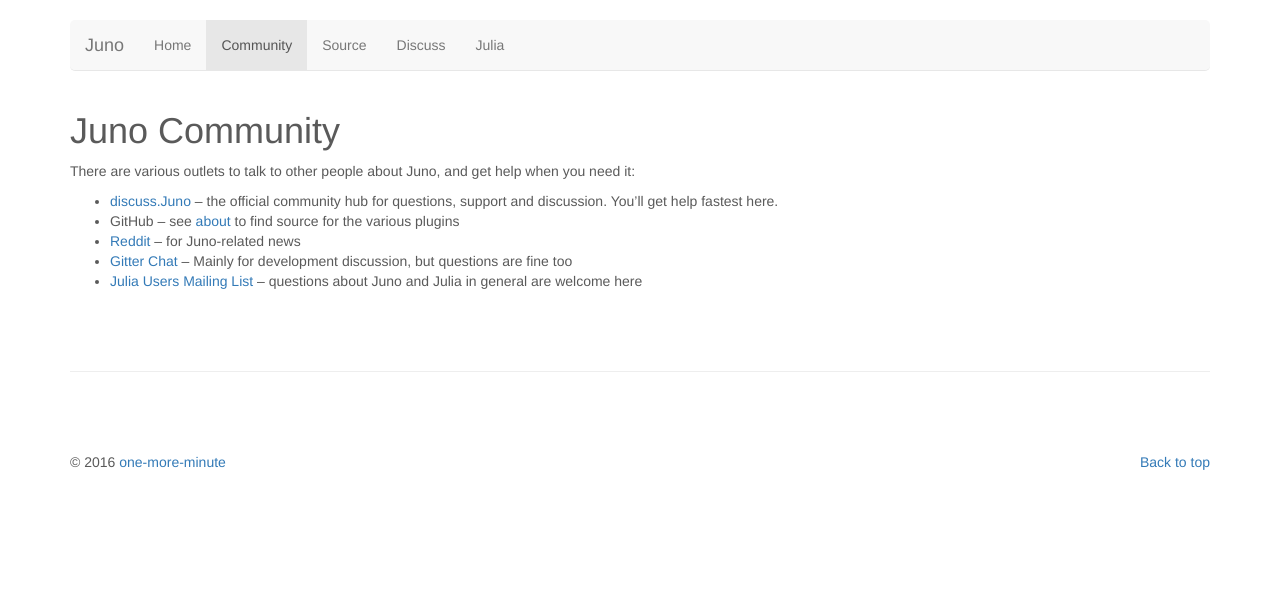
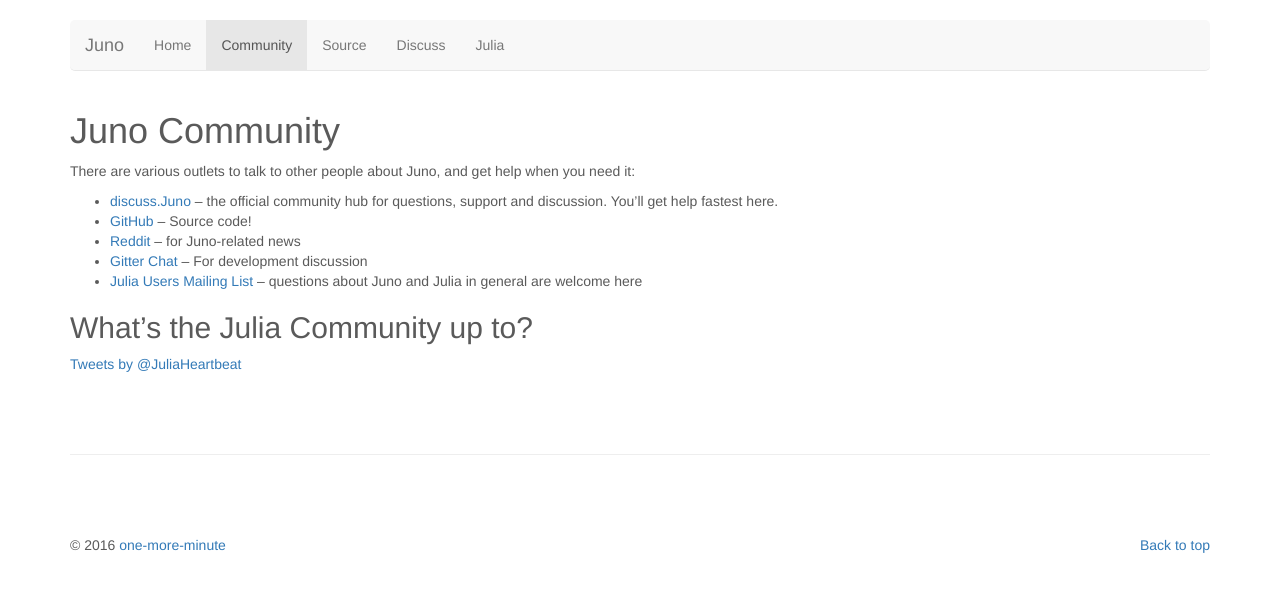
Before and after one commit to JunoLab/junolab.github.io, a Jekyll site: the page built from community/index.md, in a window 1280 px wide. Shown: the top 592 px of the page. Built offline with Jekyll 4.4.1, drawn with Linux system fonts in a browser that asks for light colours; nearby versions of some CDN libraries; comment, search, counter and statistics services are not loaded; a style sheet for code colours, icons or effects is not loaded.

Commit message:
community updates

```diff
--- a/community/index.md
+++ b/community/index.md
@@ -8,7 +8,13 @@
 
 * [discuss.Juno](http://discuss.junolab.org) – the official community hub for
   questions, support and discussion. You'll get help fastest here.
-* GitHub – see [about](/about) to find source for the various plugins
+* [GitHub](https://github.com/JunoLab/) – Source code!
 * [Reddit](http://www.reddit.com/r/juno) – for Juno-related news
-* [Gitter Chat](https://gitter.im/one-more-minute/Julia-LT) – Mainly for development discussion, but questions are fine too
+* [Gitter Chat](https://gitter.im/one-more-minute/Julia-LT) – For development discussion
 * [Julia Users Mailing List](https://groups.google.com/forum/?fromgroups=#!forum/julia-users) – questions about Juno and Julia in general are welcome here
+
+What's the Julia Community up to?
+---------------------------------
+
+<a class="twitter-timeline" href="https://twitter.com/JuliaHeartbeat" data-widget-id="703581960615153665">Tweets by @JuliaHeartbeat</a>
+<script>!function(d,s,id){var js,fjs=d.getElementsByTagName(s)[0],p=/^http:/.test(d.location)?'http':'https';if(!d.getElementById(id)){js=d.createElement(s);js.id=id;js.src=p+"://platform.twitter.com/widgets.js";fjs.parentNode.insertBefore(js,fjs);}}(document,"script","twitter-wjs");</script>
```
